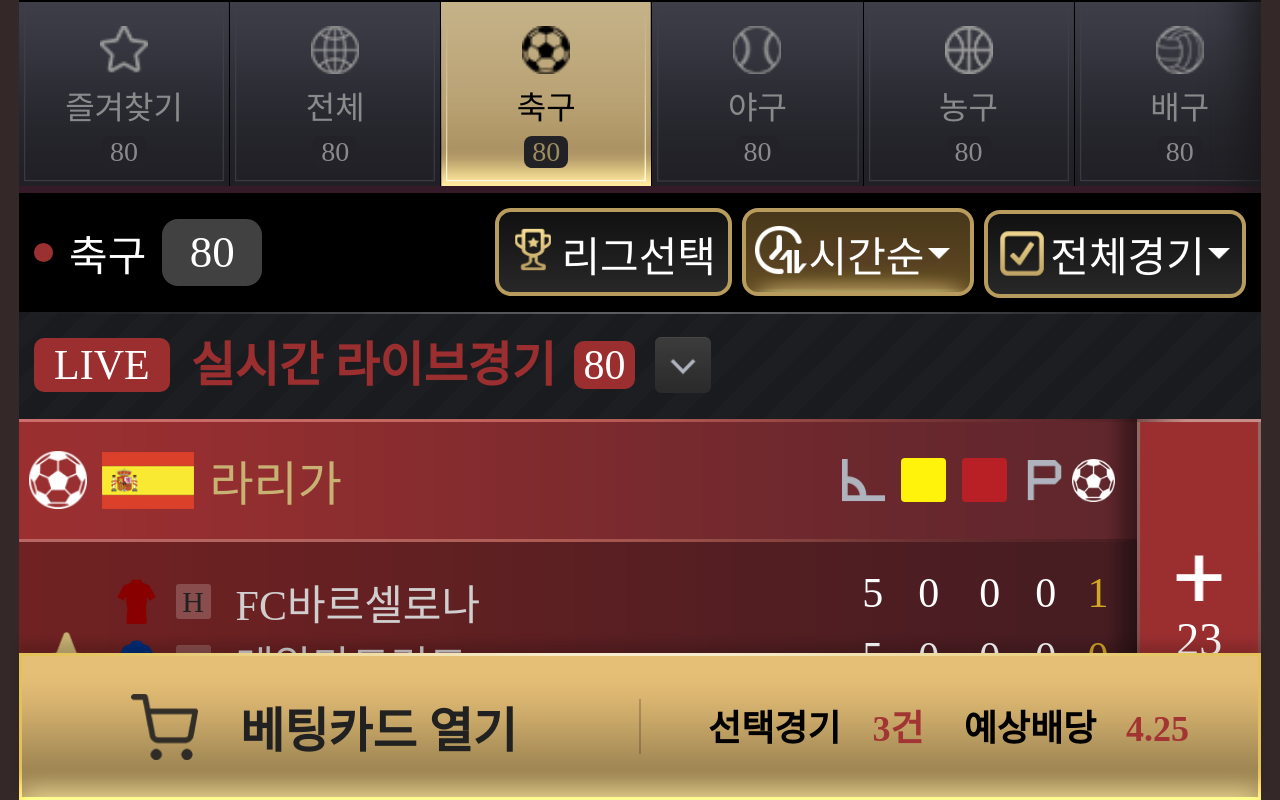
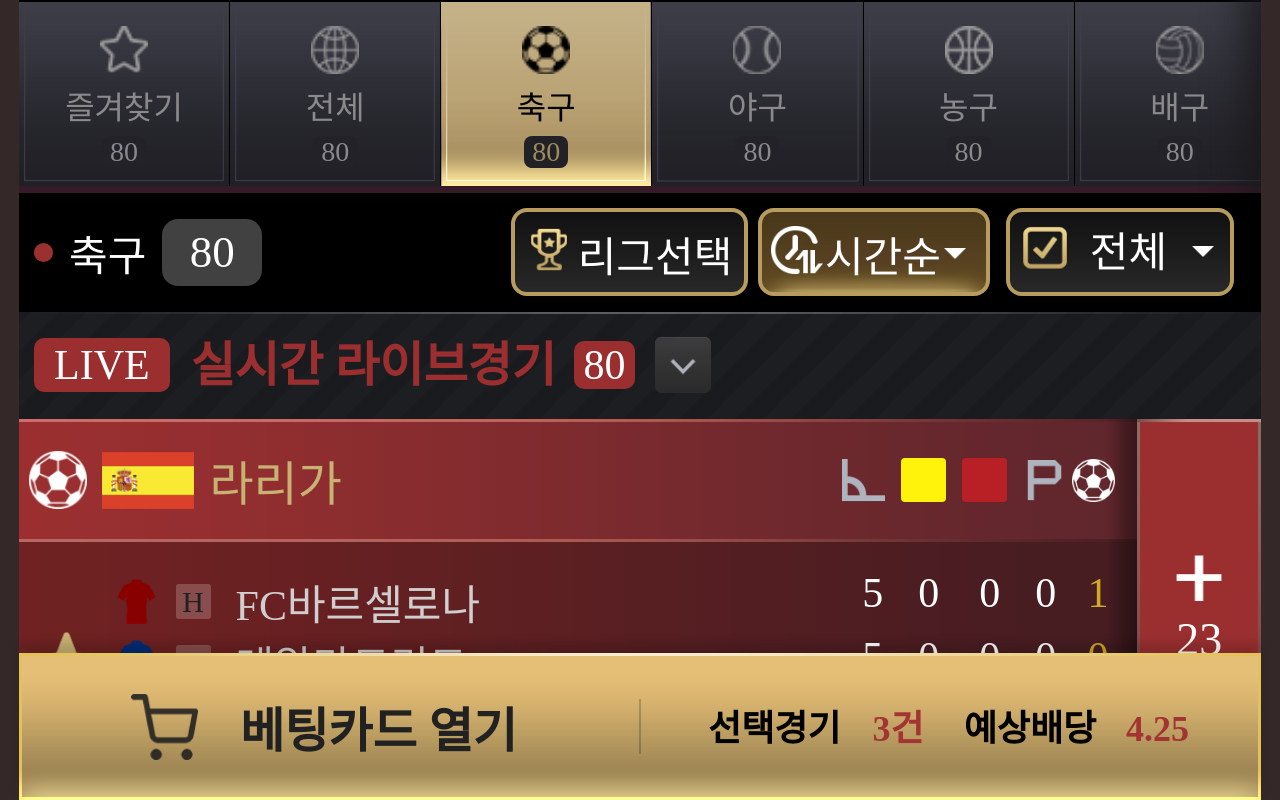
Before and after one commit to Verticv/winner-react-livebet-mobile, a React (Create React App) app: page /mainLiveList in a window 1280 px wide. Shown: the top 800 px of the page. Built offline with nearby package versions, Linux system fonts and the light colour scheme; a web font is replaced by a local one.

Commit message:
edit dropdown

```diff
--- a/src/components/MainHeader/_mainHeader.scss
+++ b/src/components/MainHeader/_mainHeader.scss
@@ -141,7 +141,6 @@
   width: 1.375rem;
   height: 0.6875rem;
   margin-left: 0.2rem;
-  // margin-top: 0.7rem;
 }
 
 .select-box--items {
@@ -211,15 +210,6 @@
   background-color: #36363f;
 }
 
-// .select-box--arrow {
-//   width: 0.5rem;
-//   height: 0;
-//   margin-top: 0.625rem;
-//   margin-right: 0.375rem;
-//   padding: 0;
-//   display: inline-block;
-// }
-
 .select-box--arrow-down {
   width: 0;
   height: 0;
@@ -233,3 +223,63 @@
   margin-top: -0.5625rem;
   width: 0.5rem;
 }
+
+.select {
+  position: relative;
+  display: flex;
+  text-align: center;
+  justify-content: center;
+  align-items: center;
+  border: none;
+  width: 16rem;
+  font-size: 2.625rem;
+  background: bottom;
+  color: white;
+
+  .btn {
+    padding: 0 3rem 0 3.5rem;
+    margin-left: 0.3rem;
+  }
+
+  select {
+    text-align: center;
+    -webkit-appearance: none;
+    -moz-appearance: none;
+    -ms-appearance: none;
+    appearance: none;
+    text-indent: 0.5rem;
+    text-overflow: '';
+    overflow: hidden;
+    outline: 0;
+    box-shadow: none;
+    font-size: 2.625rem;
+    padding: 0 0 0 1rem;
+
+    &::-ms-expand {
+      display: none;
+    }
+  }
+
+  &:after {
+    content: '';
+    position: absolute;
+    top: 2.4rem;
+    right: 2rem;
+    width: 1.375rem;
+    height: 0.6875rem;
+    background: url('../../assets/images/imgs/btn-arrow.png');
+    background-repeat: round;
+  }
+
+  &::before {
+    content: '';
+    position: absolute;
+    left: 1.8rem;
+    top: 0.9375rem;
+    width: 3.3125rem;
+    height: 3.1rem;
+    background: url('../../assets/images/imgs/true.png');
+    background-repeat: round;
+  }
+
+}
--- a/src/components/MainHeader/index.jsx
+++ b/src/components/MainHeader/index.jsx
@@ -5,9 +5,6 @@
 import Modal from '../Modal';
 import useModal from '../../hooks/useModal';
 import btnArrow from '../../assets/images/imgs/btn-arrow.png';
-import SelectBox from './DropDownItems.jsx';
-// import trueIco from '../../assets/images/imgs/true.png';
-// import arrow from '../../assets/images/imgs/aaa.png';
 
 const MainHeader = () => {
   const { toggle, visible } = useModal();
@@ -15,7 +12,6 @@
   const [isCheck, setIsCheck] = useState([]);
   const [temp, setTemp] = useState([]);
   const [isClick, setIsClick] = useState(false);
-  // const [isRotate, setIsRotaxte] = useState(false);
   const changeName = () => {
     setIsSelected((prev) => !prev);
   };
@@ -53,21 +49,21 @@
             <div className='button-pho'>
               <img className='icon' src={isSelected ? chronology : cup} alt='' />
               {isSelected ? <p className='text'>시간순</p> : <p className='text'>리그순보기</p>}
-              <img style={{marginRight: '0.5rem', marginTop: '0.4rem'}} className='white-arrow' src={btnArrow} alt='' />
+              <img style={{ marginRight: '0.5rem', marginTop: '0.4rem' }} className='white-arrow' src={btnArrow} alt='' />
             </div>
           </button>
-          <SelectBox
-                items={[
-                    { value: "전체경기", id: 1 },
-                    { value: "진행중", id: 2 },
-                    { value: "예정중", id: 3 },
-                ]}
-        />
+          <div className='select'>
+            <select className='btn'>
+              <option value='전체'>전체</option>
+              <option value='진행중'>진행중</option>
+              <option value='예정중'>예정중</option>
+            </select>
+
+          </div>
         </div>
       </div>
       <Modal visible={visible} toggle={toggle} isCheck={isCheck} setIsCheck={setIsCheck} isClick={isClick} setIsClick={setIsClick} temp={temp} setTemp={setTemp} />
     </>
-
   );
 };
 
```
